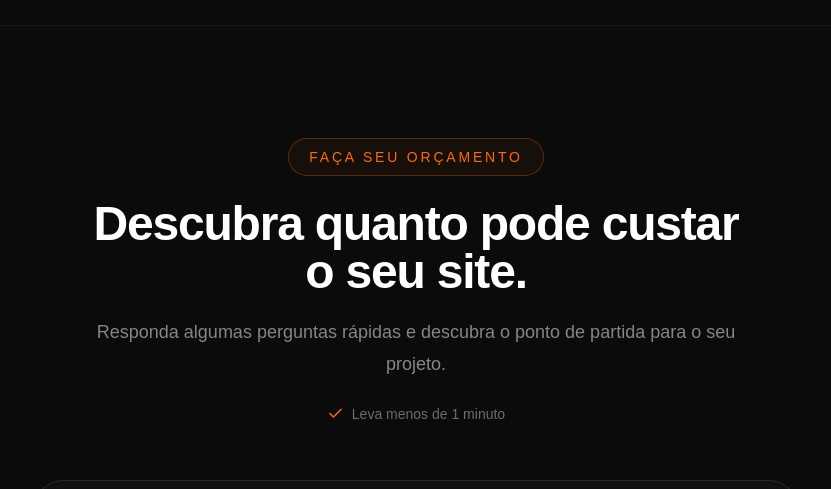
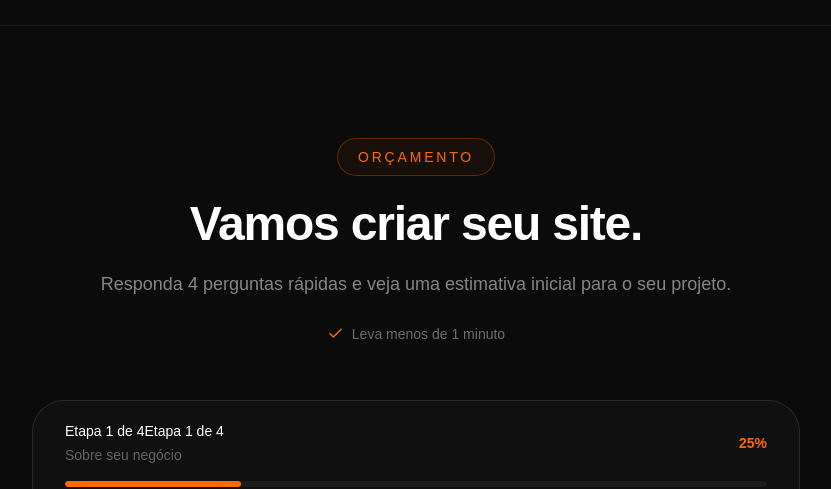
Before and after one commit to davi-jacobxz/site-vendas, a Next.js app: page / in a window 1280 px wide. Shown: the part 5600-6089 px from the top of the page, without its empty margins (224-1055 px from the left). Built offline with nearby package versions, Linux system fonts and the light colour scheme; no server answers.

Commit message:
melhora comunicação do simulador

```diff
--- a/components/Simulator.tsx
+++ b/components/Simulator.tsx
@@ -85,16 +85,16 @@ export default function Simulator() {
           className="mx-auto max-w-2xl text-center"
         >
          <span className="inline-flex rounded-full border border-orange-500/30 bg-orange-500/5 px-5 py-2 text-sm font-medium uppercase tracking-[0.2em] text-orange-500">
-            Faça seu orçamento
+  Orçamento
 </span>
 
 <h2 className="mt-6 text-4xl font-semibold tracking-tight sm:text-5xl">
-            Descubra quanto pode custar o seu site.
+  Vamos criar seu site.
 </h2>
 
 <p className="mt-5 text-lg leading-8 text-white/50">
-            Responda algumas perguntas rápidas e descubra o ponto de partida para o
-  seu projeto.
+  Responda 4 perguntas rápidas e veja uma estimativa inicial para o seu
+  projeto.
 </p>
 
           <div className="mt-6 flex items-center justify-center gap-2 text-sm text-white/40">
@@ -110,6 +110,10 @@ export default function Simulator() {
             <div className="border-b border-white/10 px-6 py-5 sm:px-8">
               <div className="flex items-center justify-between text-sm">
                 <div>
+                  <span className="font-medium text-white">
+                    Etapa {step} de {totalSteps}
+                  </span>
+
                  <span className="font-medium text-white">
   Etapa {step} de {totalSteps}
 </span>
```
Lines whose indentation alone changed are shown as unchanged.
